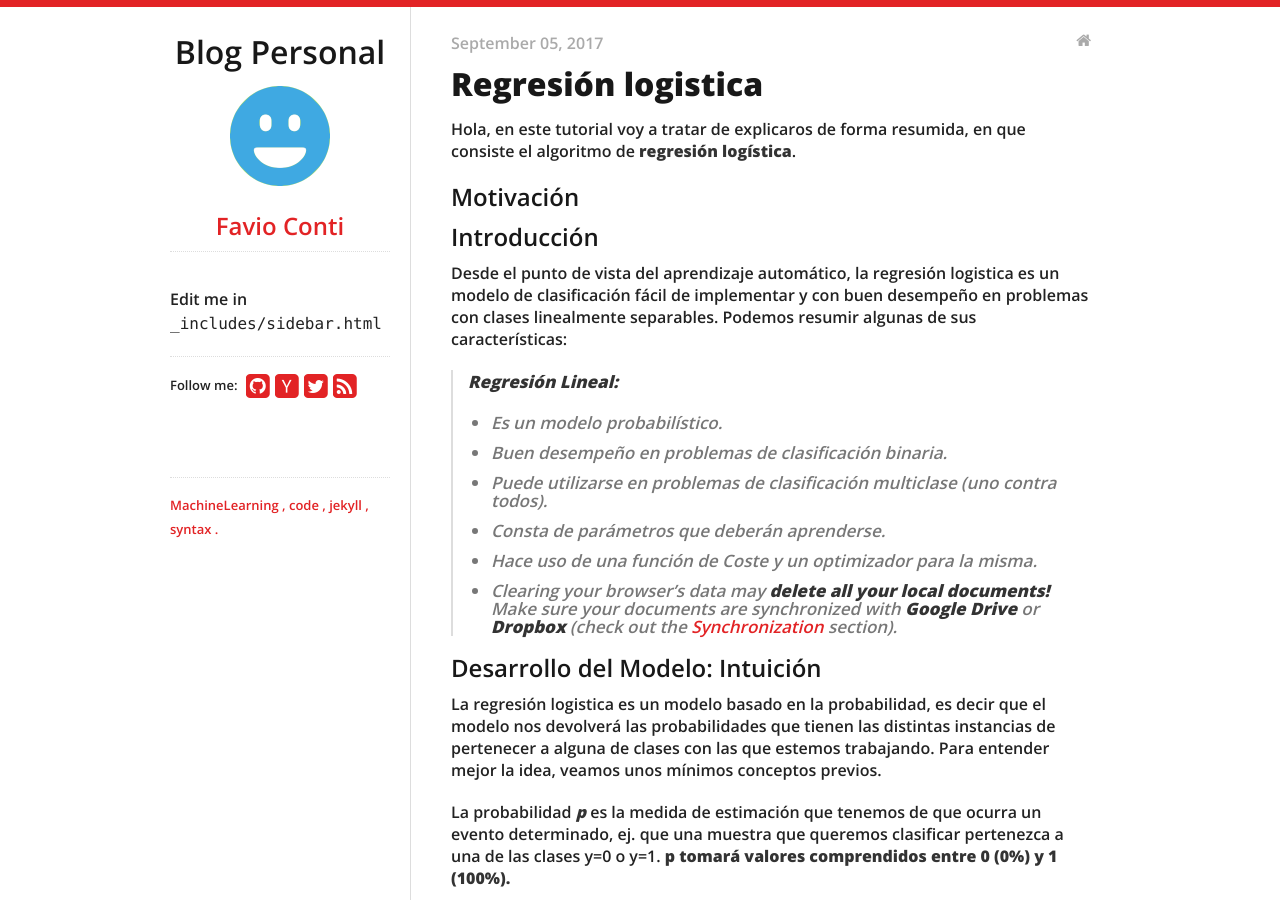
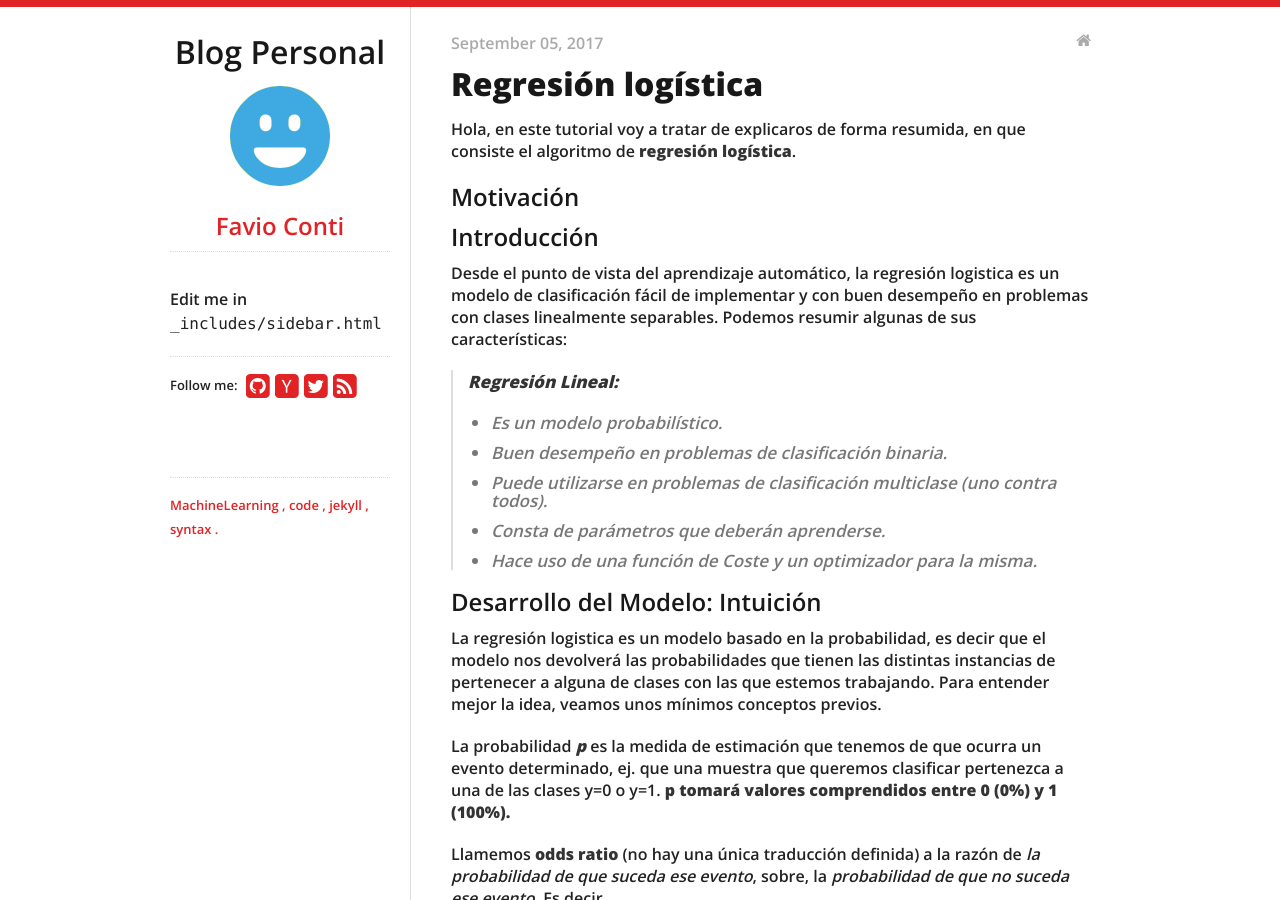
Before and after one commit to Favi0/Favi0.github.io, a Jekyll site: the page built from _posts/2017-09-05-Regresión Logística.markdown, in a window 1280 px wide and 900 px high. Built offline with Jekyll 4.4.1, drawn with Linux system fonts in a browser that asks for light colours; nearby versions of some CDN libraries; our own code applies the rules of GitHub Pages for plain Markdown files.

Commit message:
Update and rename 2017-09-05-Regresión Logistica.markdown to 2017-09-05-Regresión Logística.markdown

```diff
--- a/_posts/2017-09-05-Regresión Logistica.markdown
+++ b/_posts/2017-09-05-Regresión Logística.markdown
@@ -17,7 +17,6 @@ Desde el punto de vista del aprendizaje automático, la regresión logistica es
 > - Puede utilizarse en problemas de clasificación multiclase (uno contra todos).
 > - Consta de parámetros que deberán aprenderse.
 > - Hace uso de una función de Coste y un optimizador para la misma.
-> - Clearing your browser's data may **delete all your local documents!** Make sure your documents are synchronized with **Google Drive** or **Dropbox** (check out the [<i class="icon-refresh"></i> Synchronization](#synchronization) section).
 
 Desarrollo del Modelo: Intuición
 -------------------
```
